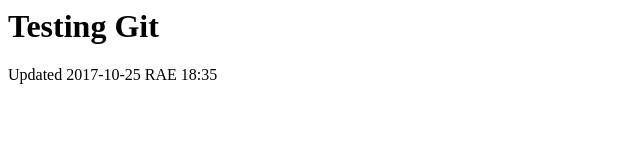
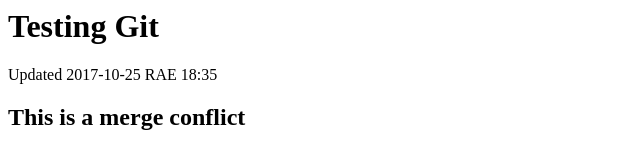
Before and after one commit to REagle14/first-app, a plain HTML site: page index.html in a window 1280 px wide. Shown: the whole page, without its empty margins (0-640 px from the left). Drawn offline with Linux system fonts and the light colour scheme.

Commit message:
Added an h2 to demonstrate a merge conflict

```diff
--- a/index.html
+++ b/index.html
@@ -8,6 +8,7 @@
 <body>
 	<h1>Testing Git</h1>
 	<p>Updated 2017-10-25 RAE 18:35</p>
+	<h2>This is a merge conflict</h2>
 
 </body>
 </html>
```
